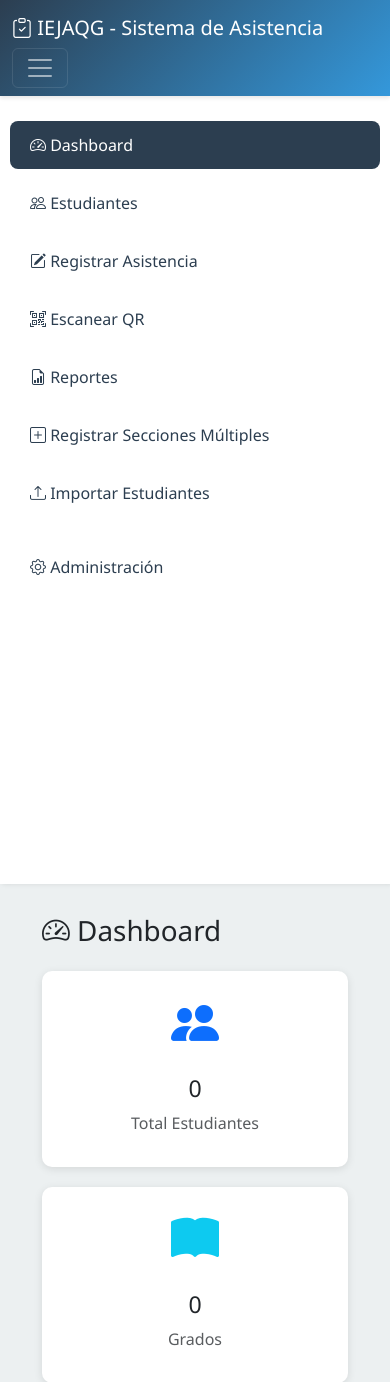
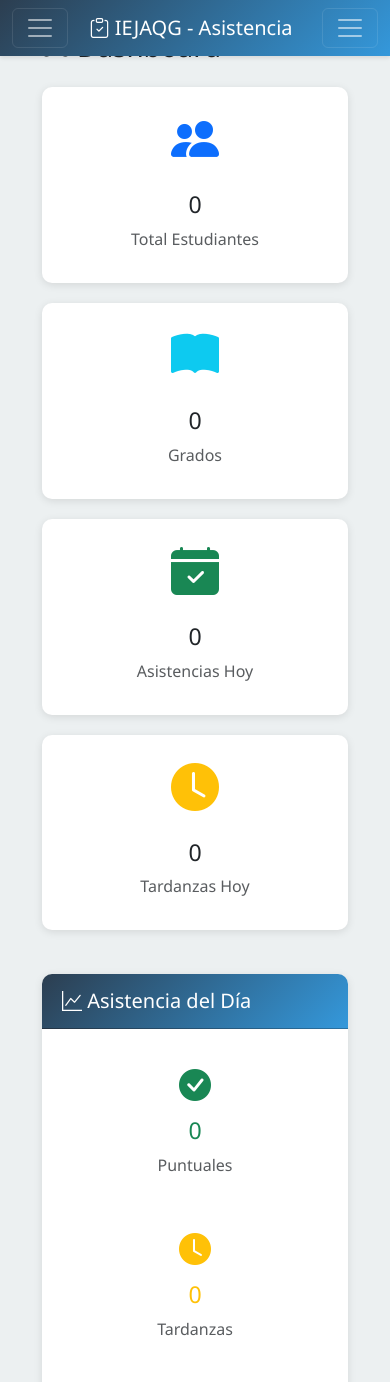
Before and after one commit to EliQC/Sistema-Asistencia-con-QR, a Django app: page / in a window 390 px wide. Shown: the top 1382 px of the page. Run offline with Django 5.2, Linux system fonts and the light colour scheme; the visitor is signed in with stand-in values (Sample User, id 1); data that the repository does not hold is empty.

Commit message:
Feat: Implementa diseño responsivo con sidebar offcanvas

```diff
--- a/templates/base.html
+++ b/templates/base.html
@@ -109,14 +109,22 @@
 </head>
 <body>
     <!-- Navbar -->
-    <nav class="navbar navbar-expand-lg navbar-dark">
+    <nav class="navbar navbar-expand-lg navbar-dark fixed-top">
         <div class="container-fluid">
+            <!-- Botón para Sidebar en móvil -->
+            <button class="navbar-toggler me-2" type="button" data-bs-toggle="offcanvas" data-bs-target="#sidebarMenu" aria-controls="sidebarMenu">
+                <span class="navbar-toggler-icon"></span>
+            </button>
+
             <a class="navbar-brand" href="{% url 'dashboard' %}">
-                <i class="bi bi-clipboard-check"></i> IEJAQG - Sistema de Asistencia
+                <i class="bi bi-clipboard-check"></i> IEJAQG - Asistencia
             </a>
+
+            <!-- Botón para menú de usuario en móvil -->
             <button class="navbar-toggler" type="button" data-bs-toggle="collapse" data-bs-target="#navbarNav">
                 <span class="navbar-toggler-icon"></span>
             </button>
+
             <div class="collapse navbar-collapse" id="navbarNav">
                 <ul class="navbar-nav ms-auto">
                     <li class="nav-item dropdown">
@@ -137,8 +145,12 @@
     <div class="container-fluid">
         <div class="row">
             <!-- Sidebar -->
-            <nav class="col-md-2 col-lg-2 d-md-block sidebar">
-                <div class="position-sticky">
+            <nav id="sidebarMenu" class="col-md-3 col-lg-2 d-md-block sidebar offcanvas offcanvas-start" tabindex="-1">
+                <div class="offcanvas-header">
+                    <h5 class="offcanvas-title">Menú</h5>
+                    <button type="button" class="btn-close text-reset" data-bs-dismiss="offcanvas" aria-label="Close"></button>
+                </div>
+                <div class="offcanvas-body d-flex flex-column p-0">
                     <ul class="nav flex-column">
                         <li class="nav-item">
                             <a class="nav-link {% if request.path == '/' %}active{% endif %}" href="{% url 'dashboard' %}">
@@ -168,7 +180,7 @@
                         {% if user.is_staff or user.is_superuser %}
                         <li class="nav-item">
                             <a class="nav-link {% if 'secciones/registrar-multiples' in request.path %}active{% endif %}" href="{% url 'registrar_secciones_multiples' %}">
-                                <i class="bi bi-plus-square"></i> Registrar Secciones Múltiples
+                                <i class="bi bi-plus-square"></i> Registrar Secciones
                             </a>
                         </li>
                         <li class="nav-item">
@@ -177,7 +189,7 @@
                             </a>
                         </li>
                         {% endif %}
-                        <li class="nav-item mt-3">
+                        <li class="nav-item mt-auto mb-3">
                             <a class="nav-link" href="/admin/">
                                 <i class="bi bi-gear"></i> Administración
                             </a>
@@ -187,7 +199,7 @@
             </nav>
 
             <!-- Contenido Principal -->
-            <main class="col-md-10 ms-sm-auto col-lg-10 content-area">
+            <main class="col-md-9 ms-sm-auto col-lg-10 content-area">
                 <!-- Mensajes -->
                 {% if messages %}
                     {% for message in messages %}
```
